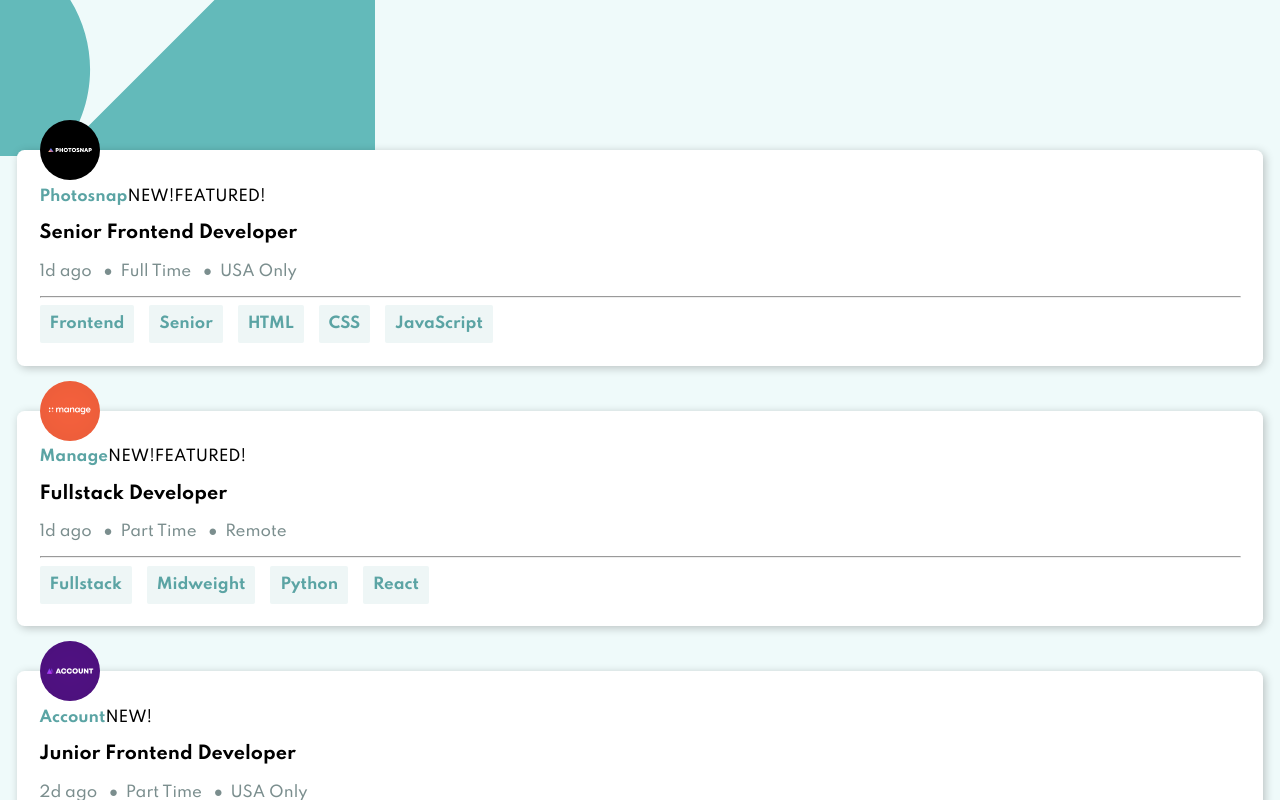
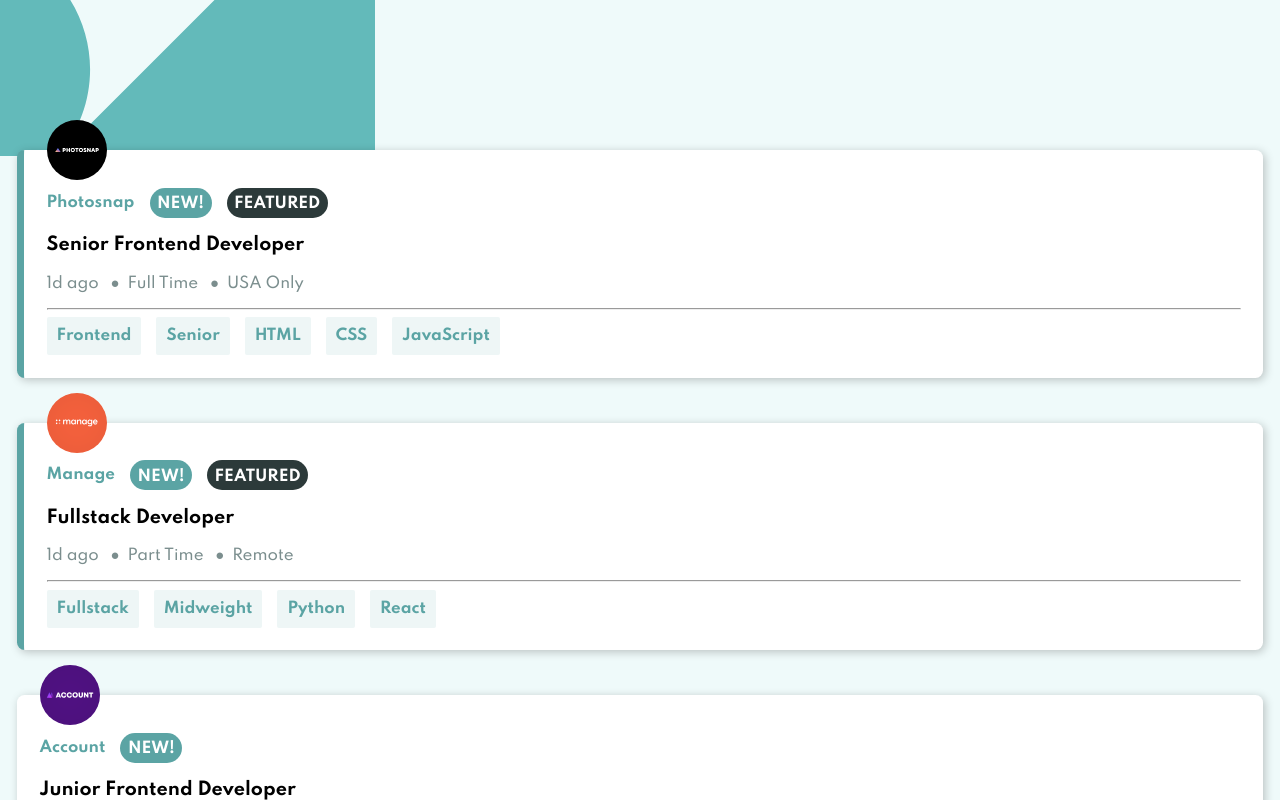
Before and after one commit to Arquimidio/job-listing-fementor, a React (Create React App) app: page / in a window 1280 px wide. Shown: the top 800 px of the page. Built offline with nearby package versions, Linux system fonts and the light colour scheme; the HTML template or start-up script is replaced by a standard one.

Commit message:
Styled new and featured tags

```diff
--- a/src/components/SingleCard.js
+++ b/src/components/SingleCard.js
@@ -19,14 +19,14 @@
     } = info
 
     return(
-        <section className="card">
+        <section className={`card${featured? " card--featured": ""}`}>
             <article>
                 <img src={logo} alt="" />
                 {/* Renders the company info area */}
-                <p>
+                <p className='card__top-info'>
                     <span className='card__company'>{company}</span>
-                    {isNew && <span>NEW!</span>}
-                    {featured && <span>FEATURED!</span>}
+                    {isNew && <span className='card__new-tag'>NEW!</span>}
+                    {featured && <span className='card__featured-tag'>FEATURED</span>}
                 </p>
 
                 {/*Renders the main info area*/}
--- a/src/components/css/FilterManagement.css
+++ b/src/components/css/FilterManagement.css
@@ -92,6 +92,36 @@
     box-shadow: 2px 2px 10px rgba(0, 0, 0, 0.226);
 }
 
+.card__top-info{
+    display: flex;
+    align-items: center;
+    gap: 1rem;
+}
+
+.card--featured{
+    border-left: 0.5rem solid var(--primary);
+}
+
+.card__featured-tag,
+.card__new-tag{
+    display: flex;
+    justify-content: center;
+    align-items: center;
+    border-radius: 1rem;
+    font-weight: var(--bold-font);
+    padding: 0.5rem 0.5rem 0.3rem 0.5rem;
+    color: #fff;
+}
+
+.card__featured-tag{
+    background-color: var(--dark-cyan);
+}
+
+.card__new-tag{
+    background-color: var(--primary);
+}
+
+
 .card:nth-of-type(1){
     margin-top: 3rem;
 }
```
